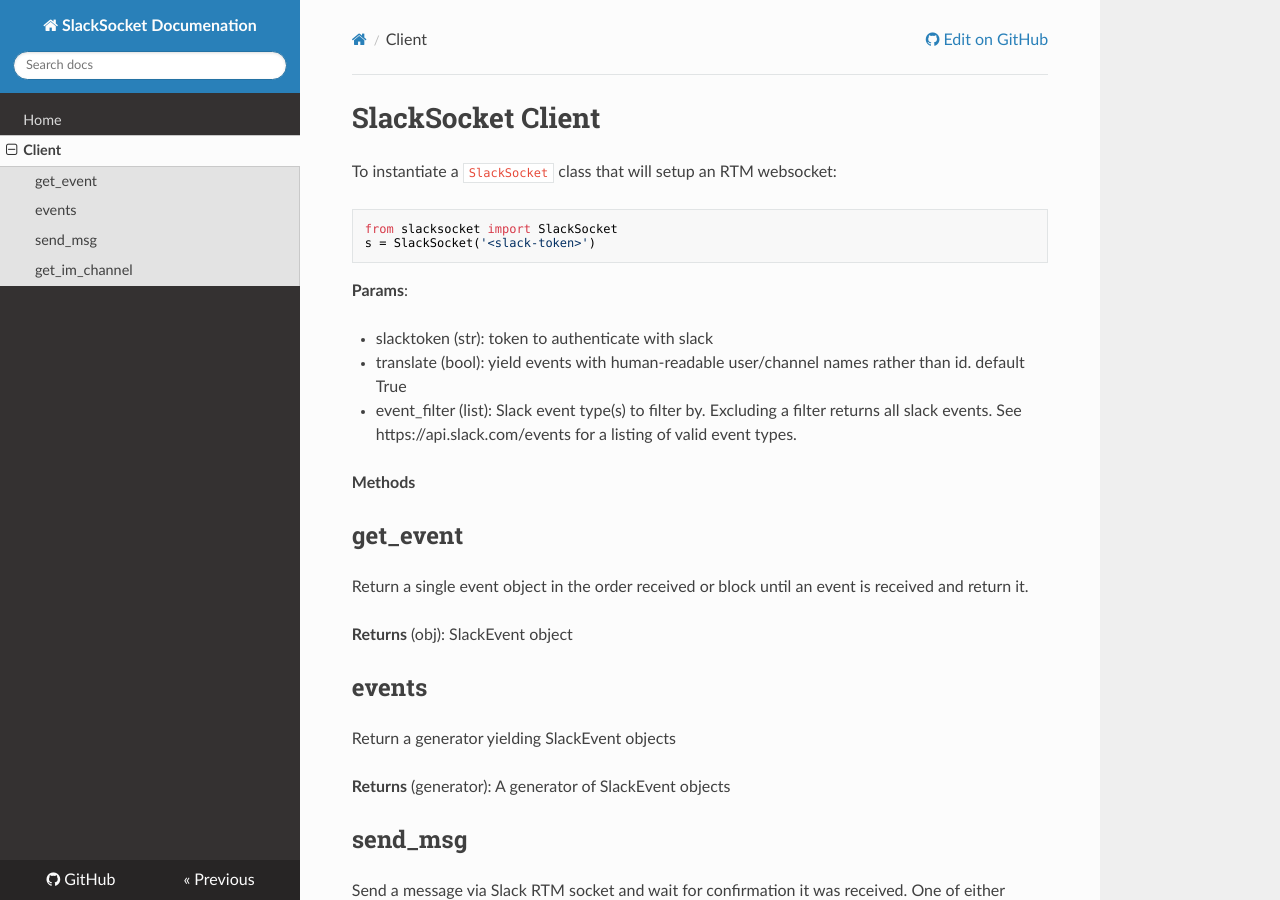
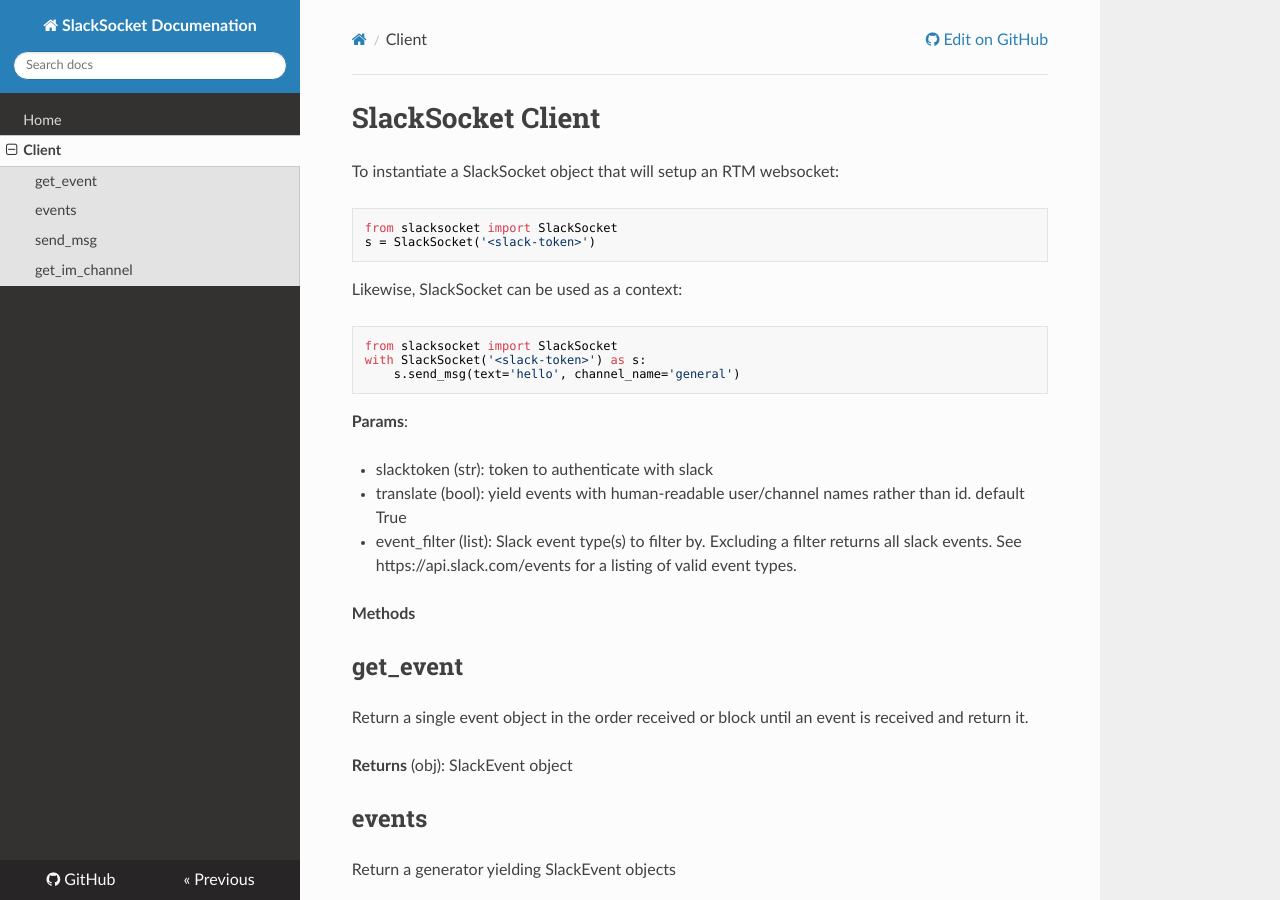
Before and after one commit to vektorlab/slacksocket, an MkDocs documentation site: the page built from docs/client.md, in a window 1280 px wide and 900 px high. Built offline with MkDocs 1.6.1, drawn with Linux system fonts in a browser that asks for light colours; nearby versions of some CDN libraries; old or Windows-style settings are respelled for this version of MkDocs.

Commit message:
add context example to docs

````diff
--- a/docs/client.md
+++ b/docs/client.md
@@ -1,10 +1,17 @@
 # SlackSocket Client
 
-To instantiate a `SlackSocket` class that will setup an RTM websocket:
+To instantiate a SlackSocket object that will setup an RTM websocket:
 
 ```python
 from slacksocket import SlackSocket
 s = SlackSocket('<slack-token>')
+```
+
+Likewise, SlackSocket can be used as a context:
+```python
+from slacksocket import SlackSocket
+with SlackSocket('<slack-token>') as s:
+    s.send_msg(text='hello', channel_name='general')
 ```
 
 **Params**:
````
